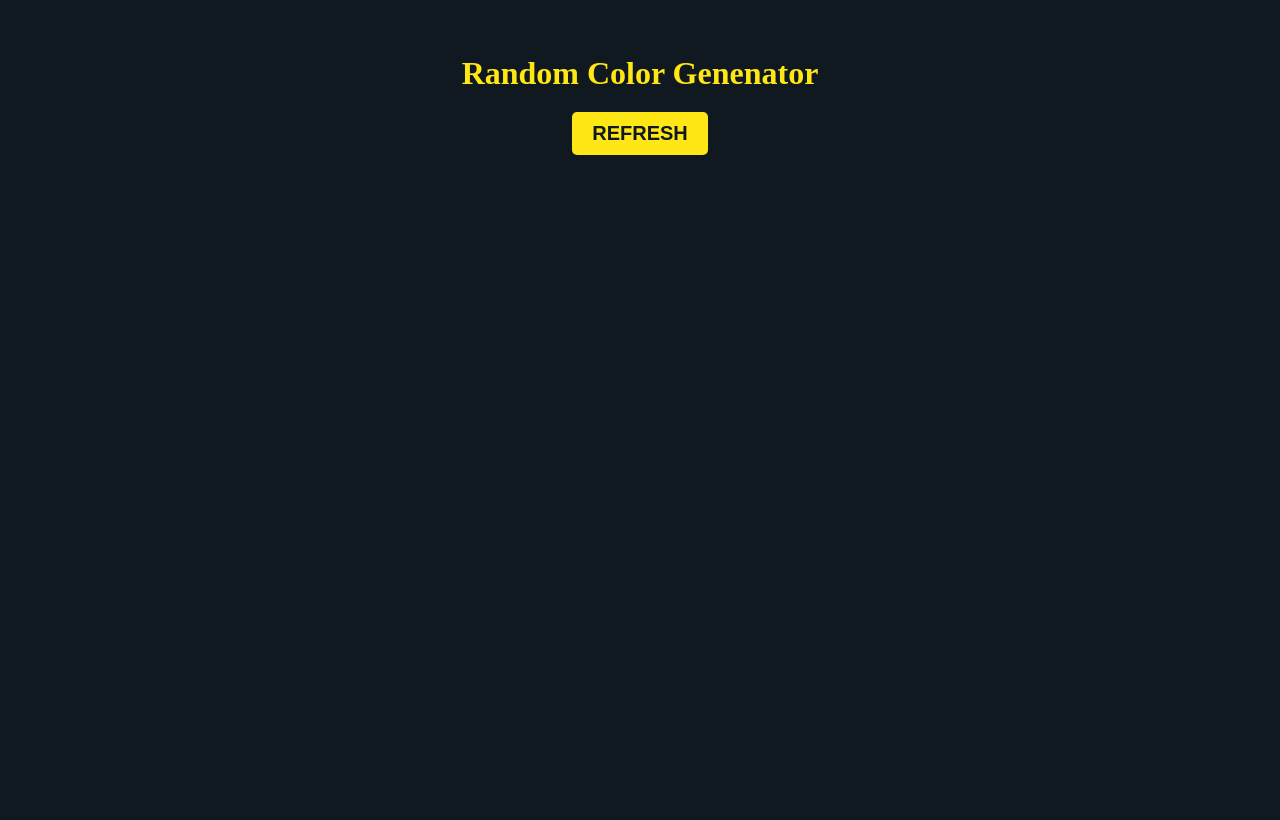
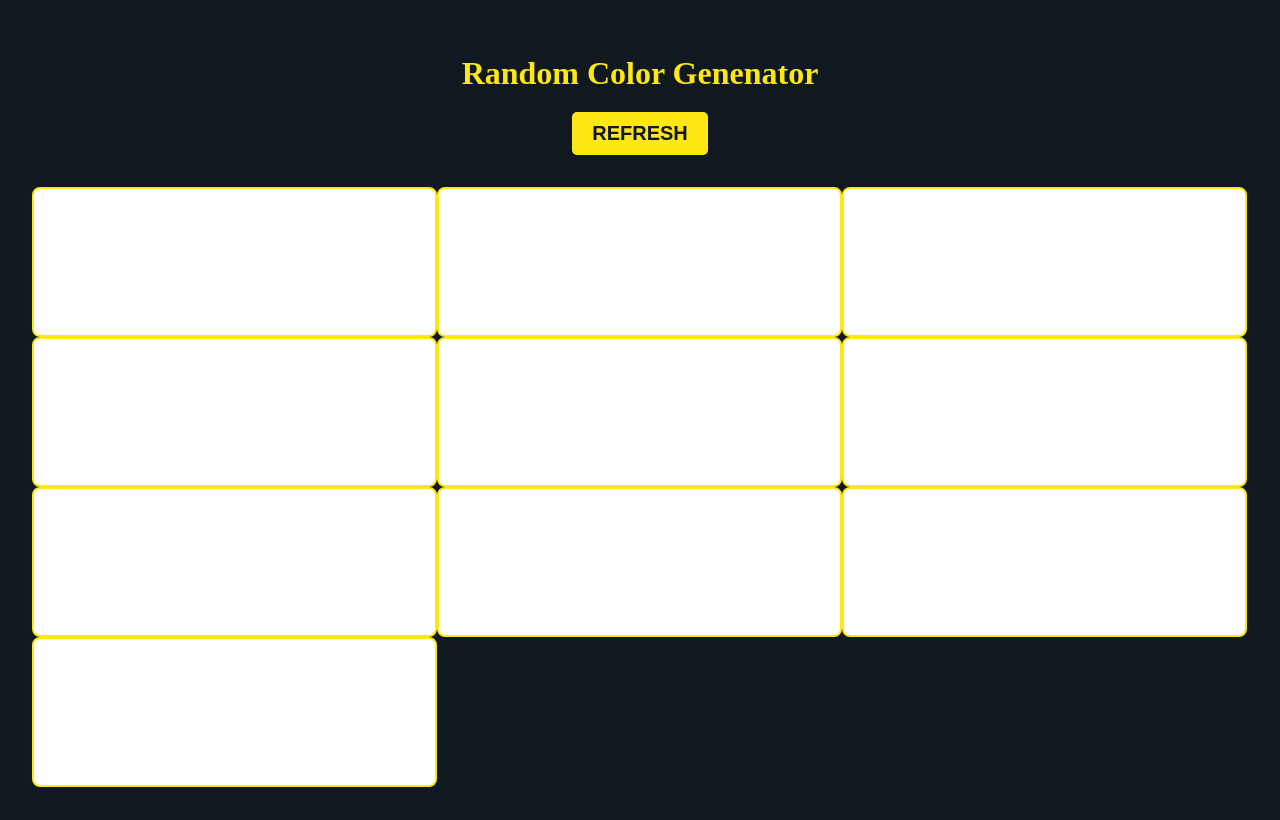
Before and after one commit to 678m/RandomColorGenerator, a plain HTML site: page index.html in a window 1280 px wide. Drawn offline with Linux system fonts and the light colour scheme.

Commit message:
Add container and box styles

```diff
--- a/styles.css
+++ b/styles.css
@@ -8,6 +8,7 @@ body{
     min-height: 100vh;
     color:  #FEE715FF ;
     background: #101820FF;
+    margin: 0 2rem 0 2rem;
 }
 .heading{
 margin:20px auto;
@@ -34,3 +35,16 @@ padding-top: 35px;
     background-color: rgb(33, 50, 68);
     color: #FEE715FF;
 }
+.container{
+    margin: 2rem auto;
+    display: flex;
+    flex-wrap: wrap;
+
+}
+.box{
+   width:33.3%;
+   height: 150px;
+   background-color: #fff;
+   border: 2px solid #FEE715FF;
+   border-radius: 8px;
+}
```
